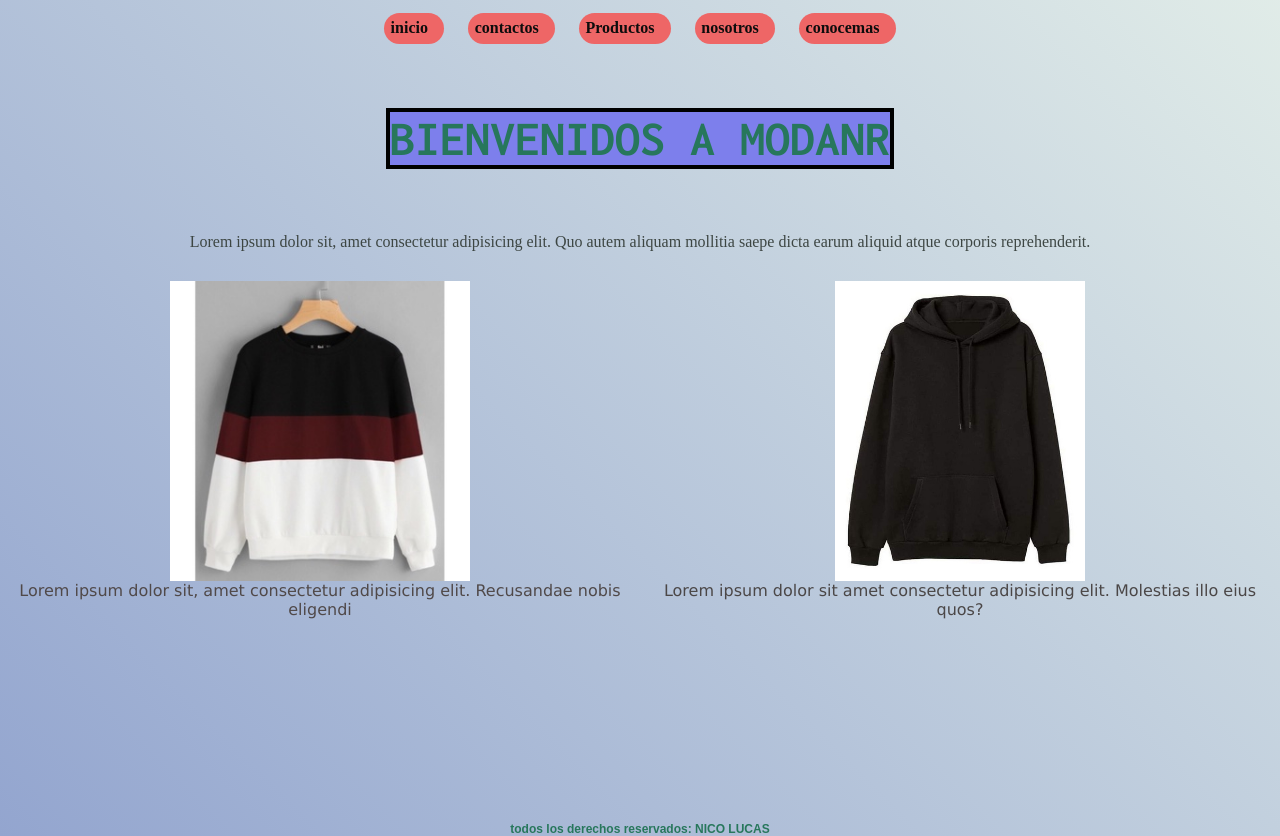
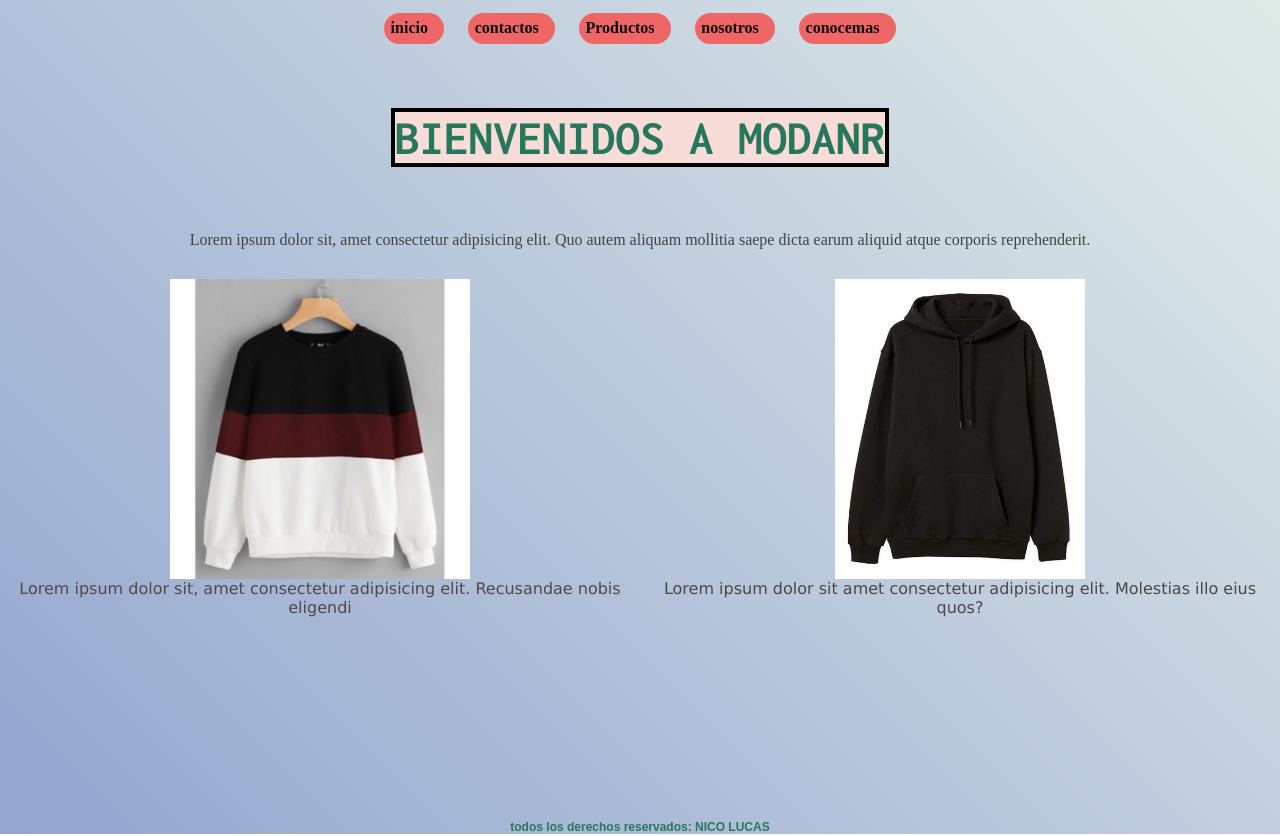
Before and after one commit to lucaz096/negocio-nico, a plain HTML site: page index.html in a window 1280 px wide. In both pictures the pointer is over the element "BIENVENIDOS A MODANR". Shown: the part 96-932 px from the top of the page. Drawn offline with Linux system fonts and the light colour scheme.

Commit message:
trabajo del proyecto final dos

```diff
--- a/css/main.css
+++ b/css/main.css
@@ -145,9 +145,9 @@ nav a:hover{
 .mainP h2:hover{
 
     margin-top: 3rem;
-    font-size: 50px;
+    font-size: 49px;
     transform: rotate3d(360deg);
-    background-color: #7d7fec;
+    background-color: #f7dcd7;
 
 }
 /*estilos de nosotros*/
```
